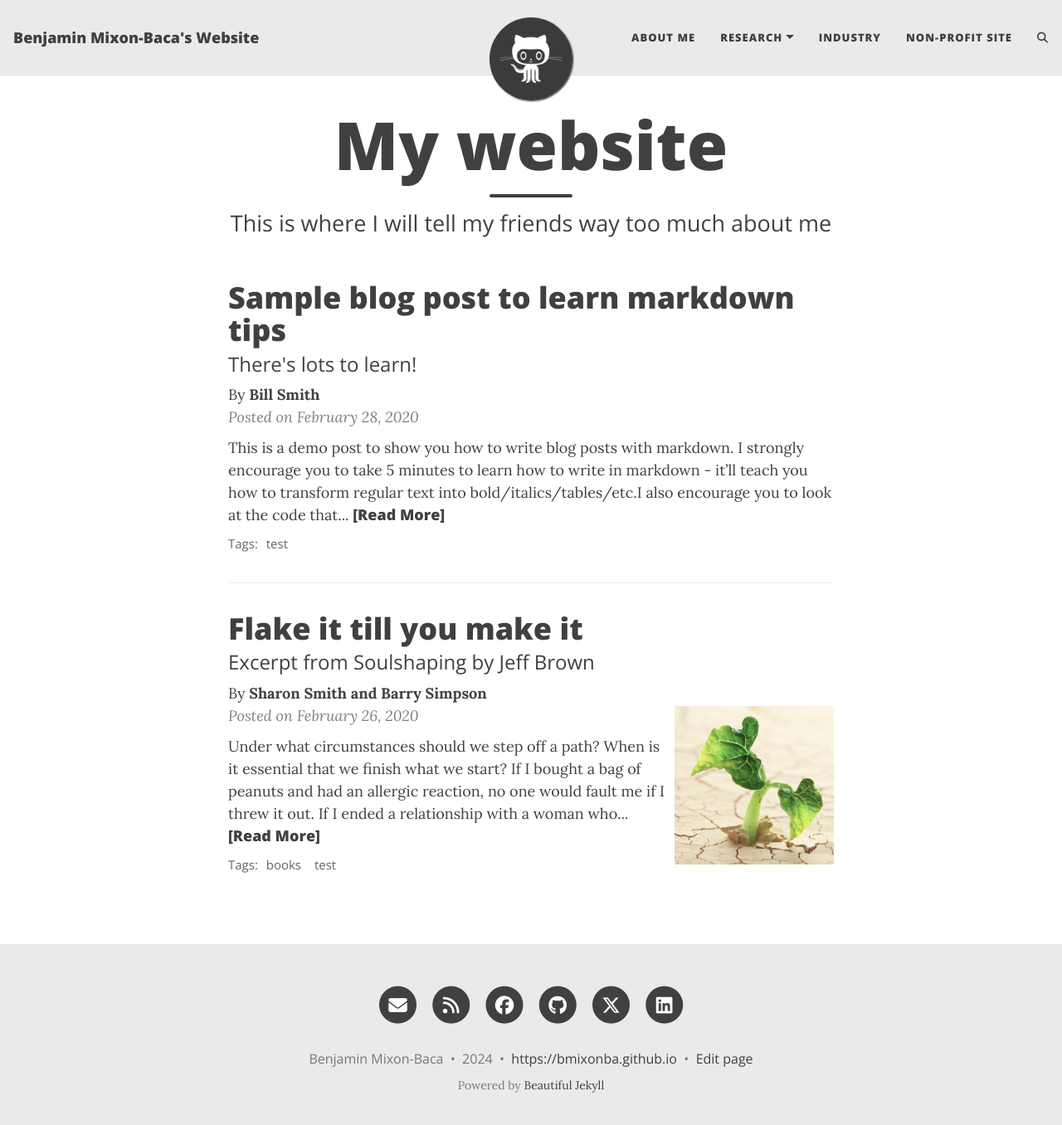
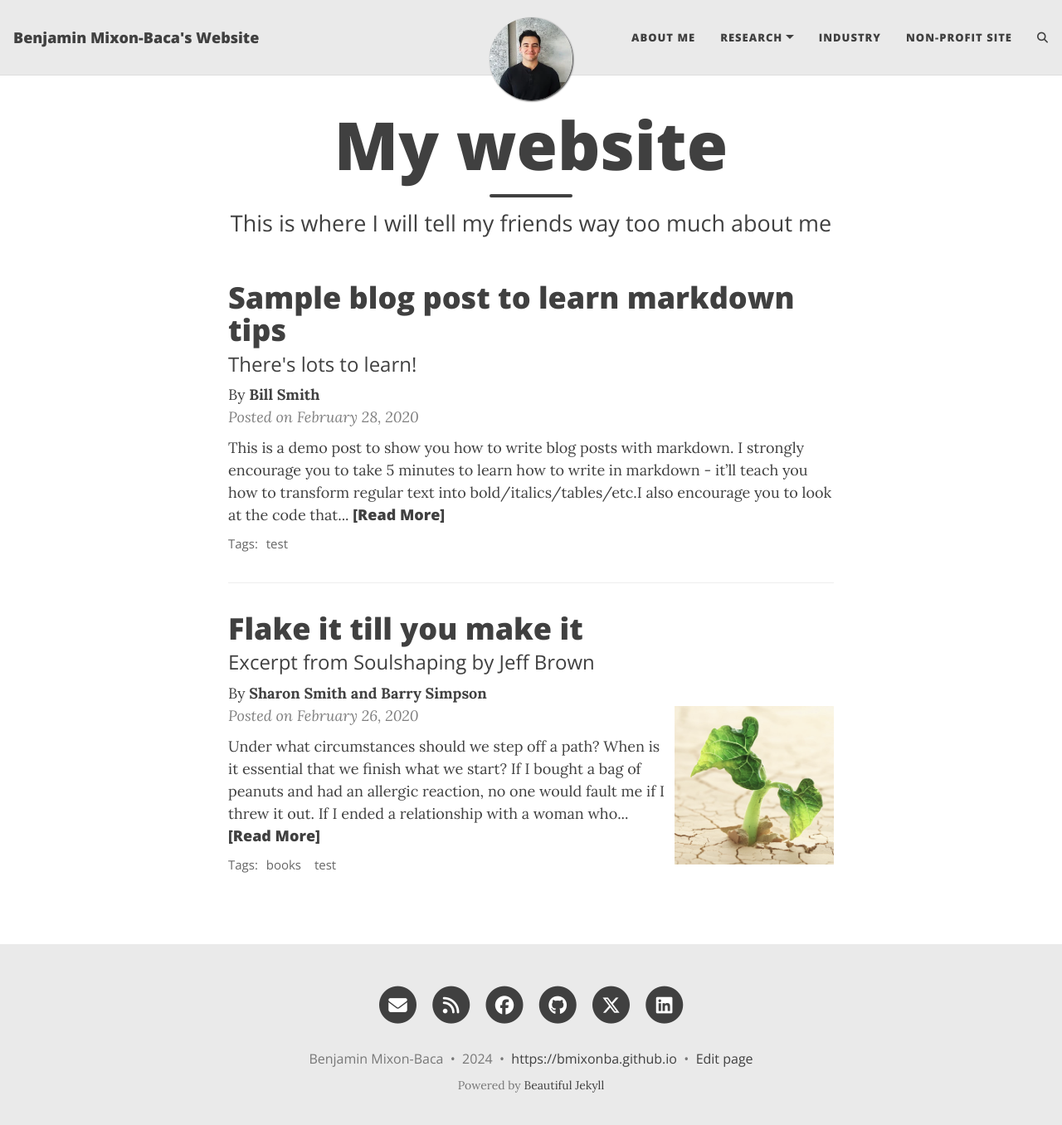
Before and after one commit to bmixonba/bmixonba.github.io, a Jekyll site: the page built from index.html, in a window 1280 px wide and 1369 px high. Shown: the top 1356 px of the window at 83% size. Built offline with Jekyll 4.4.1, drawn with Linux system fonts in a browser that asks for light colours; the list of posts is cut into pages by our own code; comment, search, counter and statistics services are not loaded.

Commit message:
Added image of myself

```diff
--- a/_config.yml
+++ b/_config.yml
@@ -33,7 +33,7 @@ navbar-links:
 
 # Image to show in the navigation bar - works best with a square image
 # Remove this parameter if you don't want an image in the navbar
-avatar: "/assets/img/avatar-icon.png"
+avatar: "/assets/img/ben.png"
 
 # By default, the image is cut into a circle. You can disable this behaviour by setting 'round-avatar: false'
 round-avatar: true
```
Also changed, not shown: assets/img/ben.png (added).
